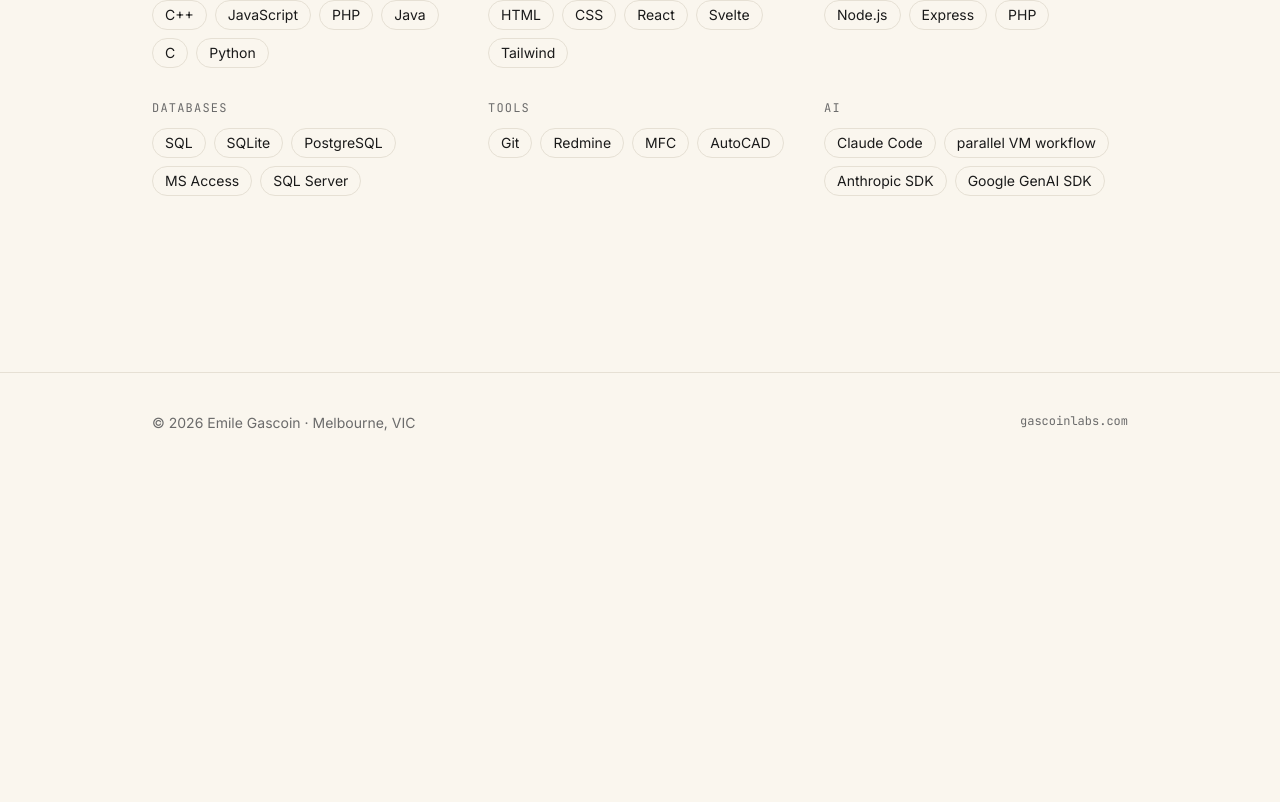
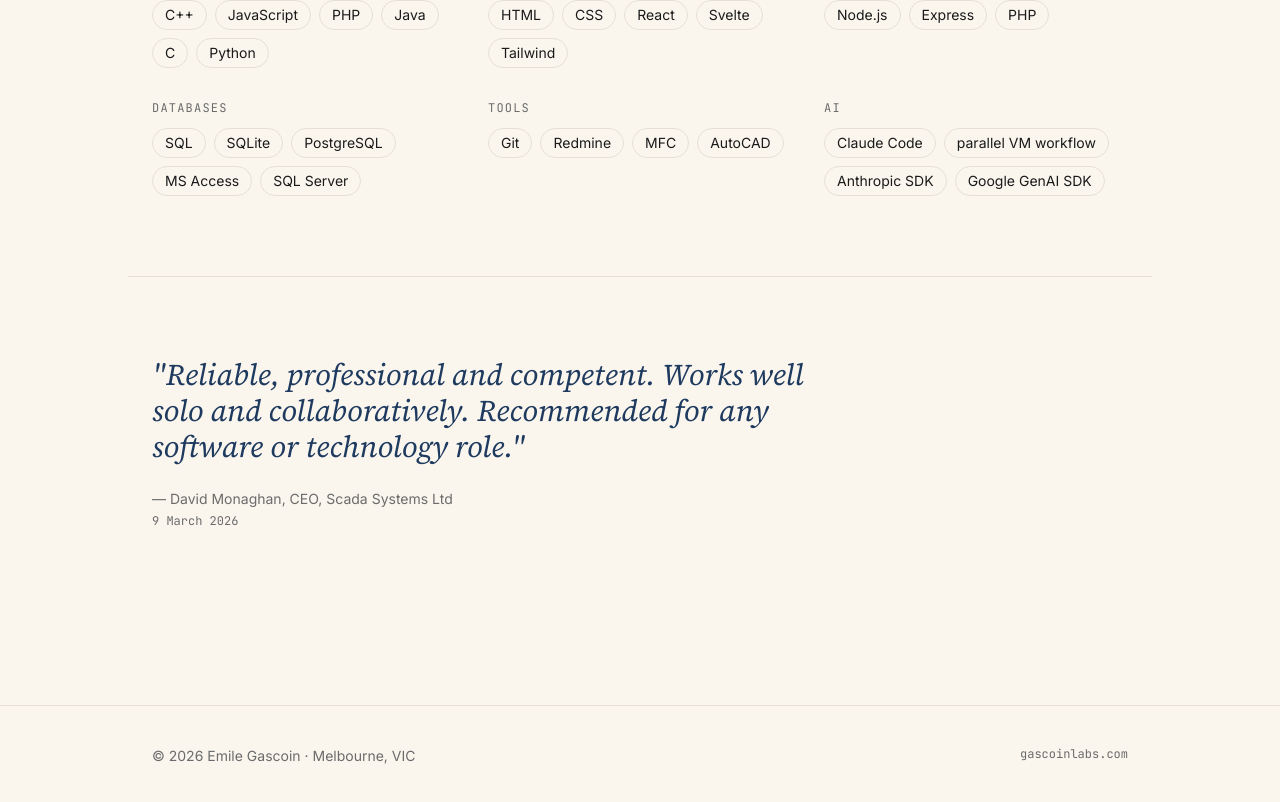
Before and after one commit to emilegascoin/gascoinlabs, a React (Vite) app: page / in a window 1280 px wide. Shown: the part 3051-3853 px from the top of the page. Before the commit the page ends 3524 px from the top, so only its background shows below. Built offline with nearby package versions, Linux system fonts and the light colour scheme.

Commit message:
feat: add reference quote section

```diff
--- /dev/null
+++ b/src/components/home/Reference.jsx
@@ -0,0 +1,17 @@
+import { reference } from '../../lib/content'
+
+export default function Reference() {
+  return (
+    <section className="mx-auto max-w-5xl px-6 py-20 border-t border-rule">
+      <figure className="max-w-prose">
+        <blockquote className="font-serif text-2xl sm:text-3xl text-navy leading-snug italic">
+          "{reference.quote}"
+        </blockquote>
+        <figcaption className="mt-6 text-sm text-muted">
+          — {reference.attribution}
+          <span className="block font-mono text-xs mt-1">{reference.date}</span>
+        </figcaption>
+      </figure>
+    </section>
+  )
+}
--- a/src/pages/Home.jsx
+++ b/src/pages/Home.jsx
@@ -4,6 +4,7 @@
 import Education from '../components/home/Education'
 import AIWorkflow from '../components/home/AIWorkflow'
 import Skills from '../components/home/Skills'
+import Reference from '../components/home/Reference'
 
 export default function Home() {
   return (
@@ -14,6 +15,7 @@
       <Education />
       <AIWorkflow />
       <Skills />
+      <Reference />
     </>
   )
 }
```
